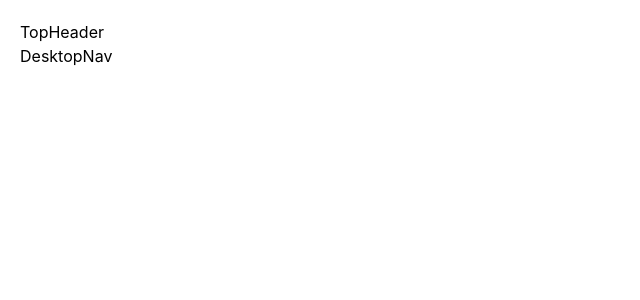
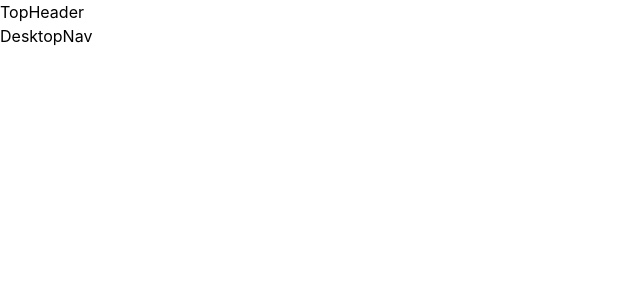
Before and after one commit to evan-chernicky/shift7-exercise, a React (Create React App) app: page / in a window 1280 px wide. Shown: the top 300 px of the page, without its empty margins (0-640 px from the left). Built offline with nearby package versions, Linux system fonts and the light colour scheme.

Commit message:
added resizer

```diff
--- a/src/App.js
+++ b/src/App.js
@@ -1,3 +1,4 @@
+import React from 'react'
 import Header from './components/header/Header.js'
 import './App.css';
 
--- a/src/components/header/Header.js
+++ b/src/components/header/Header.js
@@ -1,20 +1,32 @@
-import React from 'react'
+import React, {useState, useEffect} from 'react'
 import TopHeader from './desktop/TopHeader'
 import DesktopNav from './desktop/DesktopNav'
 import MobileNav from './mobile/MobileNav'
 
-function header() {
+function Header() {
+
+  const [width, setWidth] = useState(window.innerWidth)
+
+  window.addEventListener("resize", updateDimensions)
+  function updateDimensions () {
+    setWidth(window.innerWidth)
+}
+console.log(width)
+
   return (
-    <header className="App-header p-5">
-        <div className="container md:block hidden">
+    <header className="App-header absolute top-0 left-0 w-full">
+      {width > 768 ? (
+        <div className="container">
             <TopHeader />
             <DesktopNav />
         </div>
-        <div className="container block md:hidden">
+        ) : (
+        <div className="container">
             <MobileNav />
         </div>
+        )}
     </header>
   )
 }
 
-export default header
+export default Header
--- a/src/main.css
+++ b/src/main.css
@@ -577,6 +577,22 @@ video {
   }
 }
 
+.absolute {
+  position: absolute;
+}
+
+.top-0 {
+  top: 0px;
+}
+
+.right-0 {
+  right: 0px;
+}
+
+.left-0 {
+  left: 0px;
+}
+
 .block {
   display: block;
 }
@@ -587,6 +603,14 @@ video {
 
 .min-h-screen {
   min-height: 100vh;
+}
+
+.w-full {
+  width: 100%;
+}
+
+.resize {
+  resize: both;
 }
 
 .p-5 {
```
